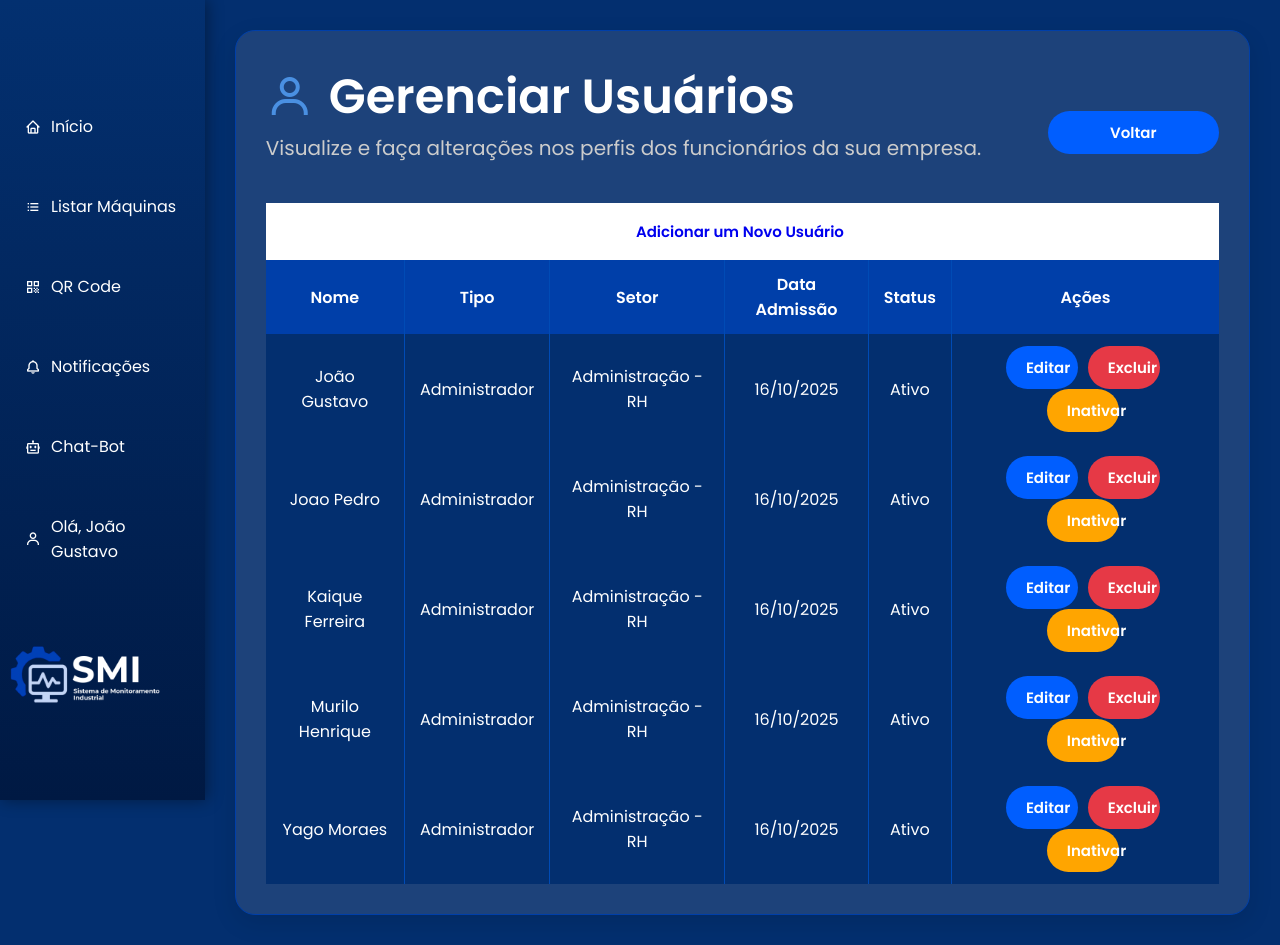
After one commit to ferreirakaique/SMI-WEB, a PHP site: page /php/gerenciar_usuarios.php in a window 1280 px wide. The commit adds this page. Run offline with PHP 8.4, Linux system fonts and the light colour scheme; a user stored in the database is signed in; data comes from the database, SQL or seed files in the repository; some libraries are stand-ins or nearby versions.

Commit message:
perfil front end pronto, logout pronto, e listar usuarios pronto

```diff
--- /dev/null
+++ b/css/gerenciar_usuarios.css
@@ -0,0 +1,160 @@
+* {
+    margin: 0;
+    padding: 0;
+    box-sizing: border-box;
+    font-family: 'Poppins', sans-serif;
+}
+
+body {
+    background-color: #032F6F;
+}
+
+main {
+    margin-left: 16%;
+    padding: 30px;
+    display: flex;
+    gap: 30px;
+    flex-direction: column;
+    min-height: 100vh;
+}
+
+.container_usuarios {
+    background: #1D427A;
+    padding: 30px;
+    border-radius: 20px;
+    border: 1px solid #003FA9;
+    color: #ffffff;
+    box-shadow: 0 8px 25px rgba(0, 0, 0, 0.1);
+    width: 100%;
+    overflow-x: auto;
+}
+
+.container_usuarios .titulo {
+    display: flex;
+    justify-content: space-between;
+    align-items: center;
+    flex-wrap: wrap;
+    gap: 20px;
+}
+
+.container_usuarios .titulo_textos {
+    flex: 1 1 60%;
+}
+
+.container_usuarios .titulo h1 {
+    display: flex;
+    align-items: center;
+    font-size: 48px;
+    color: #ffffff;
+    font-weight: 700;
+}
+
+.container_usuarios .titulo h1 i {
+    margin-right: 15px;
+    color: #4a90e2;
+}
+
+.container_usuarios .titulo .subtitulo {
+    font-size: 20px;
+    color: #ccc;
+    margin-bottom: 40px;
+}
+.botoes .botao_voltar {
+    background-color: #005eff;
+    color: #fff;
+    padding: 10px 60px;
+    border-radius: 25px;
+    text-decoration: none;
+    font-weight: 600;
+    font-size: 15px;
+    transition: all 0.3s ease;
+    display: inline-block;
+    width: 100%;
+}
+.container_usuarios table {
+    width: 100%;
+    border-collapse: collapse;
+    font-size: 16px;
+}
+
+.container_usuarios thead tr {
+    background-color: #003FA9;
+    color: #ffffff;
+    text-align: center;
+}
+
+.container_usuarios thead th {
+    padding: 12px 15px;
+    border-right: 1px solid #004bb5;
+}
+
+.container_usuarios thead th:last-child {
+    border-right: none;
+}
+
+.container_usuarios tbody tr {
+    background-color: #032F6F;
+    transition: background-color 0.3s;
+}
+
+.container_usuarios tbody td {
+    padding: 12px 15px;
+    color: #ffffff;
+    border-right: 1px solid #004bb5;
+    text-align: center;
+}
+
+.container_usuarios tbody td:last-child {
+    border-right: none;
+}
+
+.container_usuarios tbody tr:hover {
+    background-color: #004bb5;
+}
+
+.container_usuarios a {
+    display: inline-block;
+    padding: 10px 20px;
+    width: 30.6%;
+    border-radius: 25px;
+    text-decoration: none;
+    font-weight: 600;
+    font-size: 15px;
+    transition: all 0.3s ease;
+    margin-right: 5px;
+    text-align: center;
+}
+
+.container_usuarios a[href*="editar"] {
+    background-color: #005eff;
+    color: #fff;
+}
+
+.container_usuarios a[href*="editar"]:hover {
+    background-color: #003da5;
+    transform: translateY(-2px);
+}
+
+.container_usuarios a[href*="excluir"] {
+    background-color: #e63946;
+    color: #fff;
+}
+
+.container_usuarios a[href*="excluir"]:hover {
+    background-color: #b00020;
+    transform: translateY(-2px);
+}
+
+.container_usuarios a[href*="inativar"] {
+    background-color: #ffa500;
+    color: #fff;
+}
+
+.container_usuarios a[href*="inativar"]:hover {
+    background-color: #cc8400;
+    transform: translateY(-2px);
+}
+.linha_adicionar td {
+    background-color: #ffffff;
+    padding: 7px;
+}
--- /dev/null
+++ b/php/gerenciar_usuarios.php
@@ -0,0 +1,86 @@
+<?php
+session_start();
+require_once "conexao.php";
+
+if ($_SESSION['tipo_usuario'] !== 'adm') {
+    header("Location: ../login.php");
+    exit();
+}
+
+$sql = "SELECT id_usuario, nome_usuario, tipo_usuario, setor, data_admissao, status_usuario
+        FROM usuarios
+        ORDER BY
+            CASE WHEN tipo_usuario = 'adm' THEN 1 ELSE 2 END,
+            nome_usuario ASC";
+
+$resultado = $conexao->query($sql);
+?>
+<!DOCTYPE html>
+<html lang="pt-br">
+<head>
+    <meta charset="UTF-8">
+    <meta name="viewport" content="width=device-width, initial-scale=1.0">
+    <link href="https://unpkg.com/boxicons@2.1.4/css/boxicons.min.css" rel="stylesheet" />
+    <link rel="stylesheet" href="../css/gerenciar_usuarios.css">
+    <title>Gerenciar Usuários</title>
+</head>
+<body>
+    <?php include "nav.php"; ?>
+    <?php include "nav_mobile.php"; ?>
+
+    <main>
+    <div class="container_usuarios">
+        <div class="titulo">
+            <div class="titulo_textos">
+                <h1><i class='bx bx-user'></i> Gerenciar Usuários</h1>
+                <p class="subtitulo">Visualize e faça alterações nos perfis dos funcionários da sua empresa.</p>
+            </div>
+            <div class="botoes">
+                <a href="perfil.php" class="botao_voltar">Voltar</a>
+            </div>
+        </div>
+        <table>
+        <thead>
+            <tr class="linha_adicionar">
+                <td colspan="6" style="text-align: center;">
+                    <a href="adicionar_usuario.php" class="botao_adicionar_destaque">
+                      Adicionar um Novo Usuário
+                    </a>
+                </td>
+            </tr>
+            <tr>
+                <th>Nome</th>
+                <th>Tipo</th>
+                <th>Setor</th>
+                <th>Data Admissão</th>
+                <th>Status</th>
+                <th>Ações</th>
+            </tr>
+        </thead>
+        <tbody>
+
+            <!-- Usuários existentes -->
+            <?php while ($usuario = $resultado->fetch_assoc()) { ?>
+            <tr>
+                <td><?= htmlspecialchars($usuario['nome_usuario']) ?></td>
+                <td><?= $usuario['tipo_usuario'] === 'adm' ? 'Administrador' : ucfirst($usuario['tipo_usuario']) ?></td>
+                <td><?= htmlspecialchars($usuario['setor']) ?></td>
+                <td><?= date("d/m/Y", strtotime($usuario['data_admissao'])) ?></td>
+                <td><?= ucfirst($usuario['status_usuario']) ?></td>
+                <td>
+                    <a href="editar_usuario.php?id=<?= $usuario['id_usuario'] ?>">Editar</a>
+                    <a href="excluir_usuario.php?id=<?= $usuario['id_usuario'] ?>" onclick="return confirm('Tem certeza que deseja excluir este usuário?')">Excluir</a>
+                    <?php if ($usuario['status_usuario'] === 'ativo') { ?>
+                        <a href="inativar_usuario.php?id=<?= $usuario['id_usuario'] ?>" onclick="return confirm('Deseja inativar este usuário?')">Inativar</a>
+                    <?php } ?>
+                </td>
+            </tr>
+            <?php } ?>
+        </tbody>
+    </table>
+
+    </div>
+</main>
+
+</body>
+</html>
--- a/php/login.php
+++ b/php/login.php
@@ -28,6 +28,7 @@ if ($_SERVER['REQUEST_METHOD'] === 'POST') {
       $_SESSION['id_usuario'] = $usuario['id_usuario'];
       $_SESSION['nome_usuario'] = $usuario['nome_usuario'];
       $_SESSION['email_usuario'] = $usuario['email_usuario'];
+      $_SESSION['data_admissao'] = $usuario['data_admissao'];
       $_SESSION['cpf_usuario'] = $usuario['cpf_usuario'];
       $_SESSION['tipo_usuario'] = $usuario['tipo_usuario'];
       $_SESSION['setor'] = $usuario['setor'];
```
Also changed, not shown: css/perfil.css (+130 -33 lines), php/logout.php (added, +9 -0 lines), php/perfil.php (+53 -6 lines).
